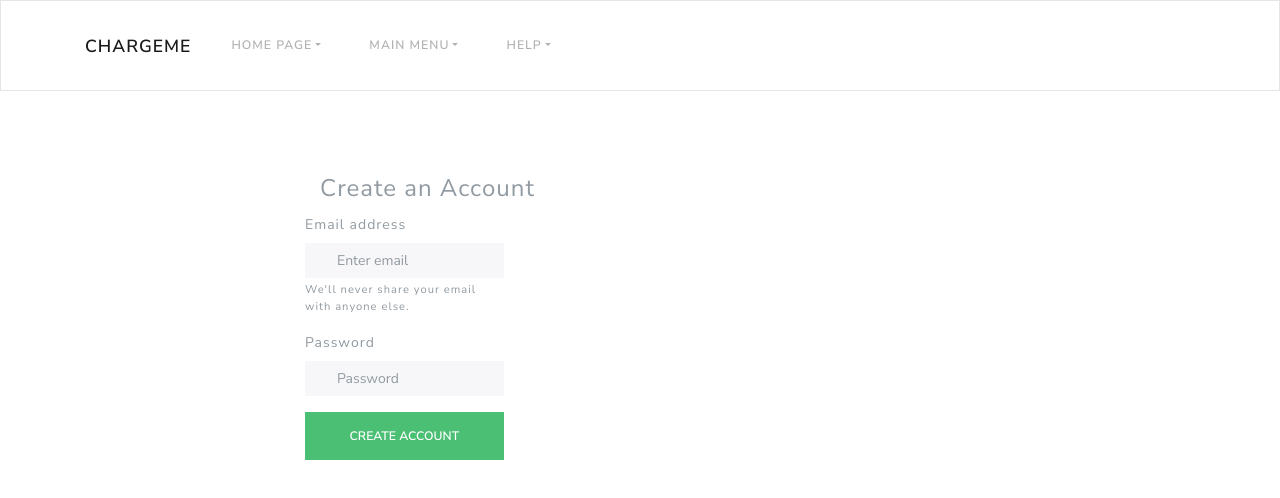
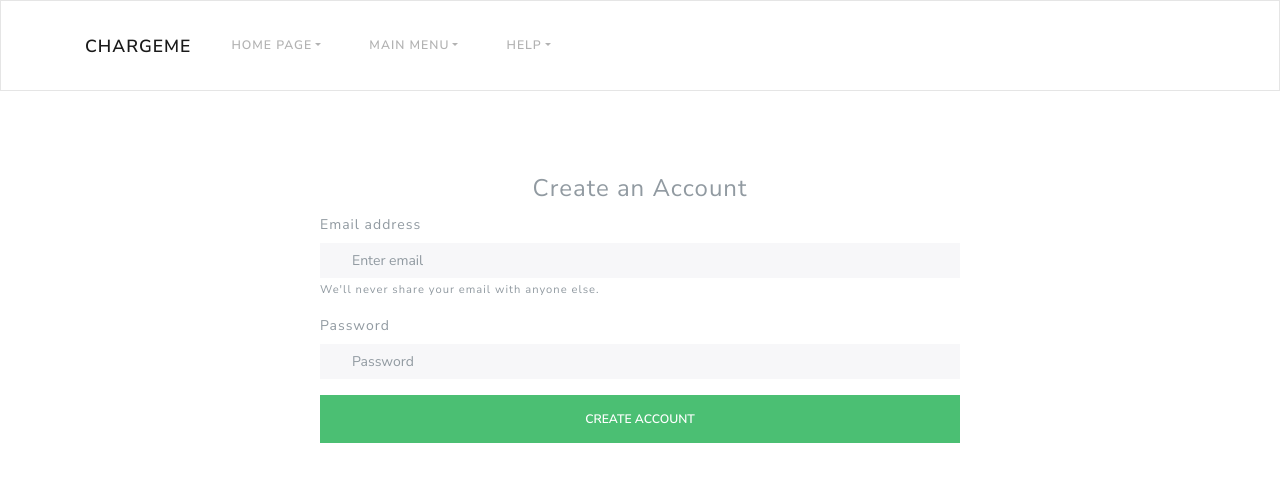
Before and after one commit to NikkiNgNguyen/ChargeMe, a React (Create React App) app: page /createAccount in a window 1280 px wide. Shown: the top 498 px of the page. Built offline with nearby package versions, Linux system fonts and the light colour scheme.

Commit message:
fixed create account formatting

```diff
--- a/src/Components/style/style.css
+++ b/src/Components/style/style.css
@@ -4,6 +4,7 @@
   margin-top: 50px;
   margin-bottom: 100px;
 }
-.row{
-  padding-right: 25%;
+
+legend {
+  text-align: center;
 }
--- a/src/Views/createAccount.js
+++ b/src/Views/createAccount.js
@@ -5,31 +5,28 @@ export default class createAccount extends Component {
     return (
       <div id="createAccount">
       <div className="container-fluid bg">
-      <div className="row">
-        <div className="col-lg-6">
+
           <div className="bs-component">
-            <form>
+            <form className="form-container">
               <fieldset>
                 <legend> Create an Account </legend>
-                <div className="form-group row">
                   <div className="form-group">
                     <label for= "exampleInputEmail1">Email address</label>
                     <input type="email" className="form-control" id="exampleInputEmail1" aria-describedby="emailHelp"placeholder="Enter email"></input>
                     <small id="emailHelp" className="form-text text-muted"> We'll never share your email with anyone else.</small>
                   </div>
-                  <div class="form-group">
+                  <div className="form-group">
                     <label for="exampleInputPassword1">Password</label>
                     <input type="password" className="form-control" id="exampleInputPassword1" placeholder="Password"></input>
                   </div>
                   <button type="submit" className="btn btn-success btn-block">Create Account</button>
-                </div>
                 </fieldset>
               </form>
       </div>
       </div>
       </div>
-      </div>
-      </div>
+
+
     );
   }
 }
```
